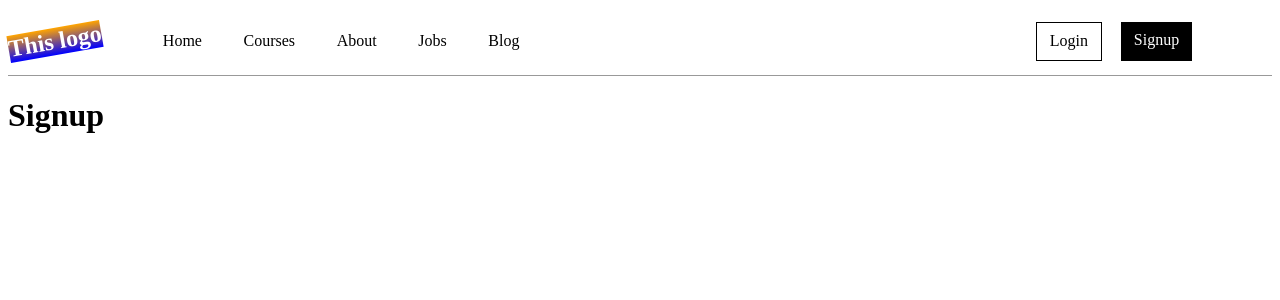
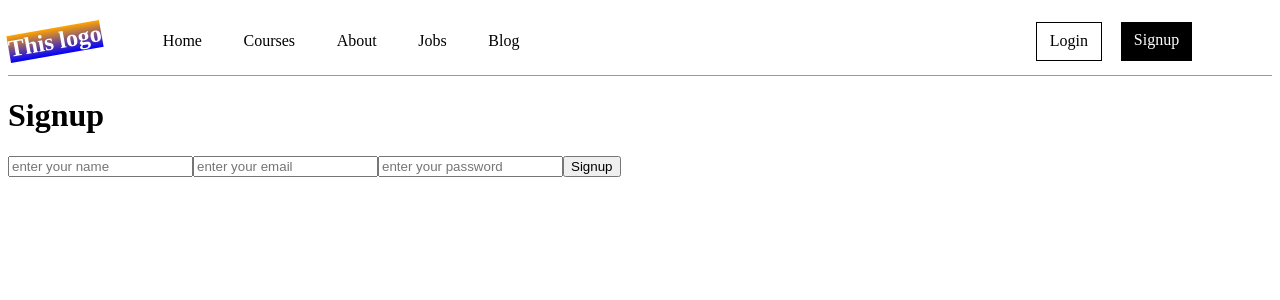
Before and after one commit to JuanCarlosNu/react-list, a React (Create React App) app: page /signup in a window 1280 px wide. Shown: the top 300 px of the page. Built offline with nearby package versions, Linux system fonts and the light colour scheme.

Commit message:
88. 07-render input to the user

```diff
--- a/src/components/Signup/Signup.js
+++ b/src/components/Signup/Signup.js
@@ -16,10 +16,13 @@ const Signup = () => {
         initialValues={{name:"" , email: "" , password: "" }}
         validationSchema={SignupSchema}
         onSubmit={Signup}
-        render={() => (
+        render={({values, handleChange, errors, handleSubmit})=>(
             <div>
                 <h1>Signup</h1>
-
+                <input value={values.name} onChange={handleChange} error={errors.name} name='name' type='text' placeholder='enter your name'/>
+                <input value={values.email} onChange={handleChange} error={errors.email} name='email' type='text' placeholder='enter your email'/>
+                <input value={values.password} onChange={handleChange} error={errors.password} name='password' type='text' placeholder='enter your password'/>
+                <button onClick={handleSubmit}>Signup</button>
             </div>
         )}
         />
```
Also changed, not shown: src/components/input/input.js (added, +19 -0 lines).
